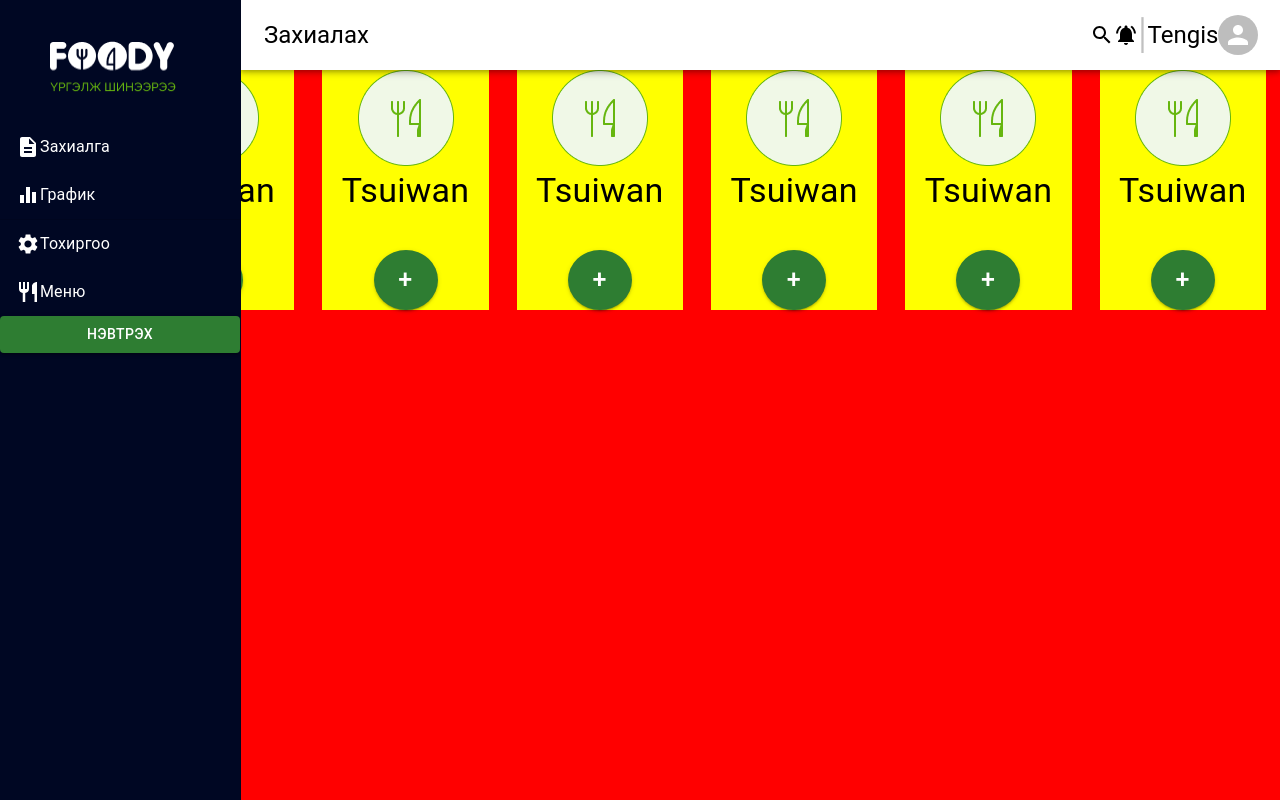
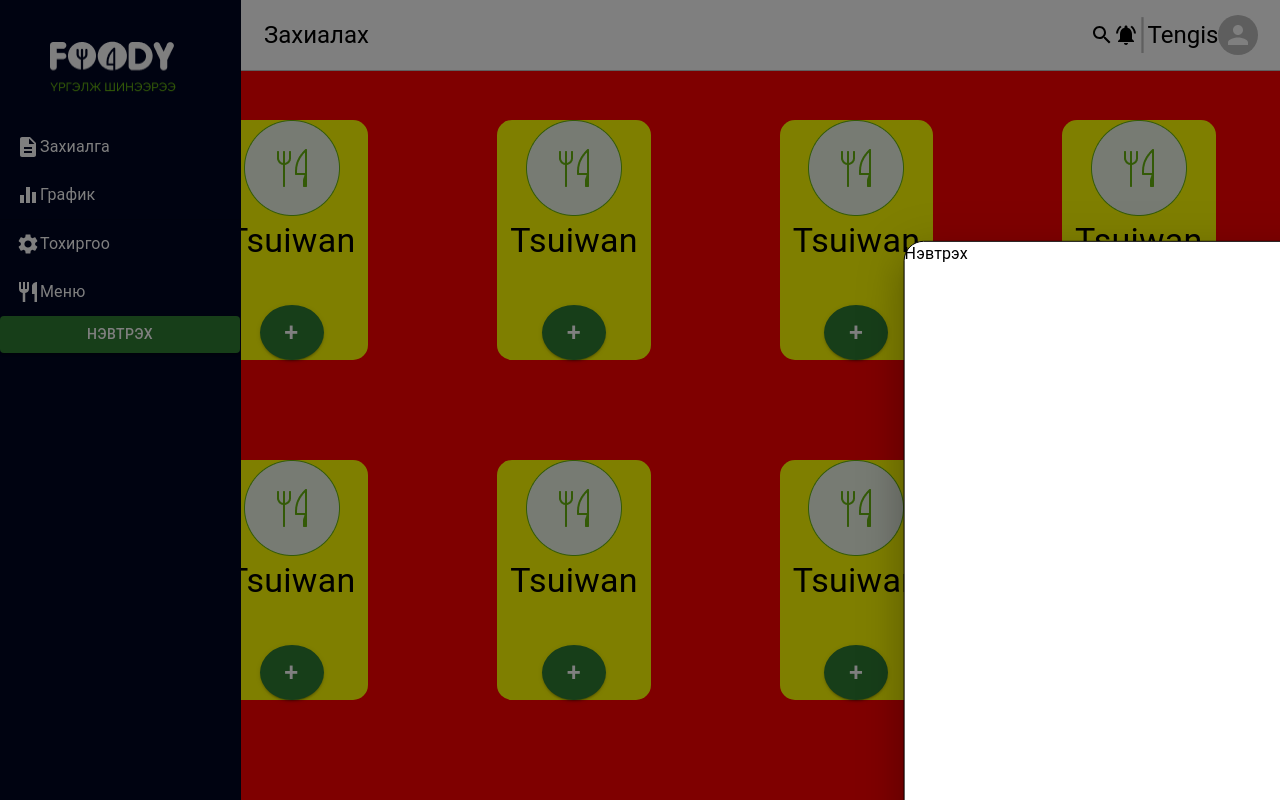
Before and after one commit to T1e2n3g4i5s6/Foody, a React (Create React App) app: page / in a window 1280 px wide. Both pictures are taken after a click on the button "НЭВТРЭХ". Shown: the top 800 px of the page. Built offline with nearby package versions, Linux system fonts and the light colour scheme.

Commit message:
Login hiij ehlew

```diff
--- a/src/App.js
+++ b/src/App.js
@@ -3,7 +3,9 @@
 
 function App() {
   return (
-    <HomePage/>
+    <>
+      <HomePage/>
+    </>
   );
 }
 
--- a/src/HomePage/FoodCart.jsx
+++ b/src/HomePage/FoodCart.jsx
@@ -24,7 +24,7 @@
     const handleClose = () => setOpen(false);
 
     return (
-        <Box container sx={{height:"30vh", width:"13vw", backgroundColor:"yellow", display:"flex",justifyContent:"space-around", alignItems:"center", flexDirection:"column"}}>
+        <Box container sx={{height:"30vh", width:"12vw", backgroundColor:"yellow", display:"flex",justifyContent:"space-around", alignItems:"center", flexDirection:"column", margin:"50px", borderRadius:"15px"}}>
             <Box>
                 <img src={FoodImg}/>
             </Box>
@@ -36,7 +36,7 @@
                         <Typography>{price}</Typography>
                         <Button></Button>
                     </Box> :
-                    <Button onClick={handleOpen} sx={{borderRadius:"100%", height:"60px", width:"50px", fontSize:"25px"}} variant="contained" color="success">+</Button>
+                    <Button onClick={handleOpen} sx={{borderRadius:"50%", height:"55px", fontSize:"25px"}} variant="contained" color="success">+</Button>
                 }
             </Box>
             <Box>
--- a/src/HomePage/HomePage.jsx
+++ b/src/HomePage/HomePage.jsx
@@ -23,19 +23,23 @@
 import NotificationsActiveIcon from '@mui/icons-material/NotificationsActive';
 import Logo from "../images/Logo.png"
 import FoodCart from "./FoodCart";
+import LoginModal from "./LogIn";
+import { useFunction } from "../provider/FunctionProvider";
 
   const  Home = () => {
+    const {handleOpen} = useFunction();
   return (
     <Box sx={{ display: "flex" }}>
 
       {/* Header heseg */}
 
       <Box sx={{width:"9vw"}}>
-        <AppBar
+        <Box
           position="fixed"
-          sx={{ width: `calc(100% - 240px)`, ml: `240px`}}>
+          sx={{ width: `calc(100% - 240px)`, ml: `240px`}}
+          >
 
-          <Toolbar sx={{height:"70px", display:"flex", alignItems:"center", justifyContent:"space-between", color:"black", backgroundColor:"white"}}>
+          <Toolbar sx={{height:"70px", display:"flex", alignItems:"center", justifyContent:"space-between", color:"black", backgroundColor:"white", borderBottom:"1px solid silver"}}>
             <Typography variant="h5">Захиалах</Typography>
             <Box Item sx={{ display:"flex", alignItems:"center", justifyContent:"space-around",width:"13vw"}}>
               <SearchIcon/>
@@ -45,17 +49,18 @@
               <Avatar/>
             </Box>
           </Toolbar>
-        </AppBar>
+        </Box>
       </Box>
 
-      <Box sx={{height:"15vh"}}>
+      <Box>
         <Drawer
           sx={{
-            flexShrink: 0,
+            width:"40px",
             "& .MuiDrawer-paper": {
               width: 240,
               backgroundColor:"#000723",
-              paddingTop:"40px"
+              paddingTop:"40px",
+              width:"240px"
             },
           }}
           variant="permanent"
@@ -78,14 +83,23 @@
                 <RestaurantIcon/>
                 <ListItemText primary="Меню" />
               </ListItem>
-              <Button sx={{width:"100%"}}  variant="contained" color="success">
+              <Button onClick={handleOpen} sx={{width:"100%"}}  variant="contained" color="success">
                 Нэвтрэх
               </Button>
+              <LoginModal/>
           </List>
         </Drawer>
       </Box>
 
-        <Box sx={{height:"95vh", width:"92vw", backgroundColor:"red",marginTop:"70px", display:"flex", flexDirection:"row", justifyContent:"space-around"}}>
+        <Box sx={{height:"auto%", width:"92vw", backgroundColor:"red",marginTop:"70px", display:"flex",flexWrap:"wrap", justifyContent:"space-around", alignContent:"space-between"}}>
+          <FoodCart/>
+          <FoodCart/>
+          <FoodCart/>
+          <FoodCart/>
+          <FoodCart/>
+          <FoodCart/>
+          <FoodCart/>
+          <FoodCart/>
           <FoodCart/>
           <FoodCart/>
           <FoodCart/>
--- /dev/null
+++ b/src/HomePage/LogIn.jsx
@@ -0,0 +1,37 @@
+import * as React from 'react';
+import Box from '@mui/material/Box';
+import Button from '@mui/material/Button';
+import Typography from '@mui/material/Typography';
+import Modal from '@mui/material/Modal';
+import { useFunction } from '../provider/FunctionProvider';
+
+const style = {
+  width:500,
+  height:600,
+  bgcolor: 'background.paper',
+  border: '1px solid #000',
+  boxShadow: 24,
+  borderRadius:"20px",
+  display:"flex",
+  flexDirection:"column",
+  transform: 'translate(+180%, +40%)',
+};
+const LoginModal = () => {
+
+    const {open, setOpen, handleClose, handleOpen} = useFunction();
+  return (
+    <div>
+      <Modal
+        open={open}
+        onClose={handleClose}
+        aria-labelledby="modal-modal-title"
+        aria-describedby="modal-modal-description"
+      >
+        <Box sx={style}>
+          <Typography>Нэвтрэх</Typography>
+        </Box>
+      </Modal>
+    </div>
+  );
+}
+export default LoginModal
--- a/src/index.js
+++ b/src/index.js
@@ -3,11 +3,14 @@
 import './index.css';
 import App from './App';
 import reportWebVitals from './reportWebVitals';
+import { FunctionProvider } from './provider/FunctionProvider';
 
 const root = ReactDOM.createRoot(document.getElementById('root'));
 root.render(
   <React.StrictMode>
+    <FunctionProvider>
       <App />
+    </FunctionProvider>
   </React.StrictMode>
 );
 
--- /dev/null
+++ b/src/provider/FunctionProvider.jsx
@@ -0,0 +1,15 @@
+import { createContext, useState, useContext } from "react";
+
+const FunctionContext = createContext();
+
+export const FunctionProvider = ({children}) => {
+    const [open, setOpen] = useState(false);
+    const handleOpen = () => setOpen(true);
+    const handleClose = () => setOpen(false);
+    return(
+        <FunctionContext.Provider value={{open, setOpen, handleClose, handleOpen}}>
+            {children}
+        </FunctionContext.Provider>
+    )
+}
+export const useFunction = () => useContext(FunctionContext);
--- /dev/null
+++ b/src/provider/TimeData.json
@@ -0,0 +1 @@
+["09:00 AM", "11:00 AM", "12:00 PM", "14:00 PM"]
```
